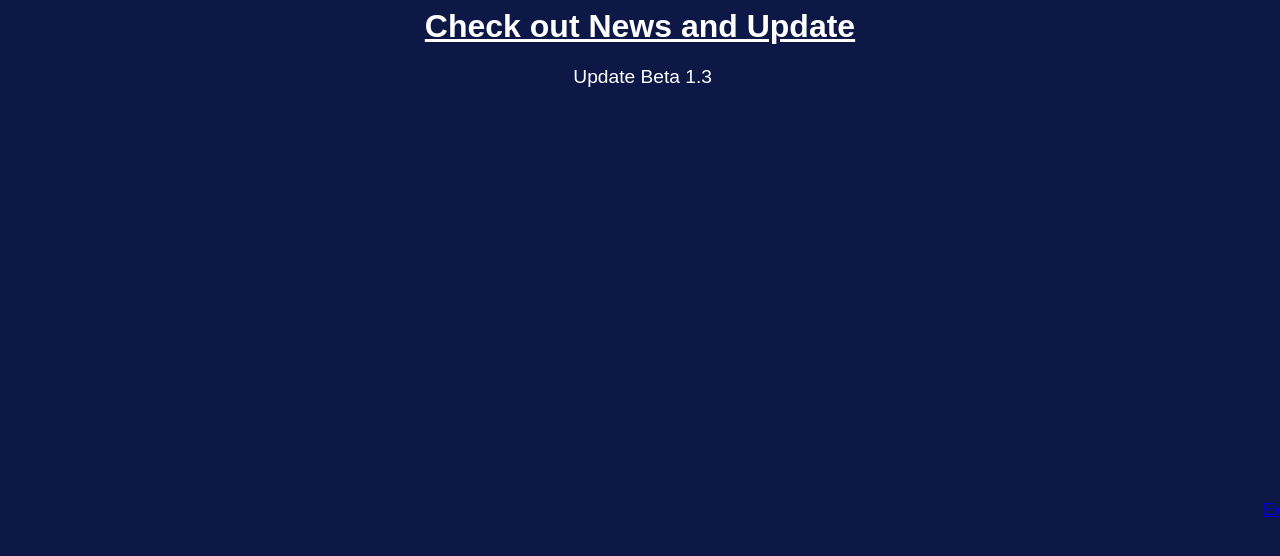
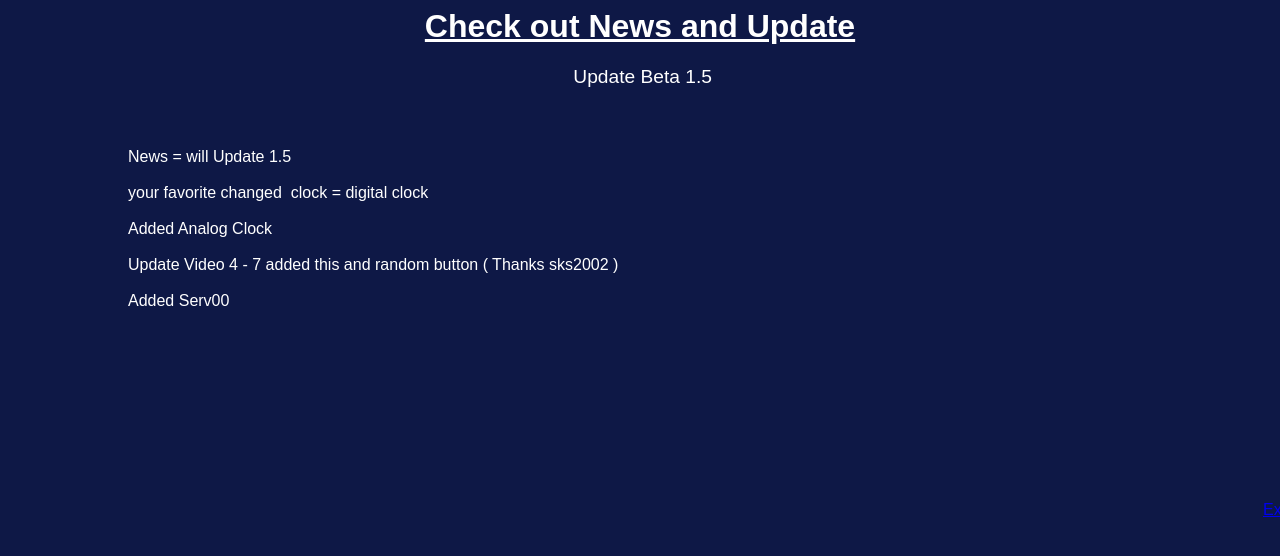
Before and after one commit to christopher3242/Website, a plain HTML site: page News.html in a window 1280 px wide. Drawn offline with Linux system fonts and the light colour scheme.

Commit message:
News = will Update 1.5

```diff
--- a/News.html
+++ b/News.html
@@ -28,8 +28,29 @@
   </head>
   <body>
     <h1>Check out News and Update</h1>
-    <p>&nbsp;Update Beta 1.3<br>
+    <p>&nbsp;Update Beta 1.5<br>
+      <br>
     </p>
+    <div align="left">
+      <blockquote>
+        <blockquote>
+          <blockquote><br>
+            News = will Update 1.5 <br>
+            <br>
+            your favorite changed&nbsp; clock = digital clock<br>
+            <br>
+            Added Analog Clock <br>
+            <br>
+            Update Video 4 - 7 added this and random button ( Thanks
+            sks2002 )<br>
+            <br>
+            Added Serv00<br>
+            <br>
+            <br>
+          </blockquote>
+        </blockquote>
+      </blockquote>
+    </div>
     <div class="exit" style="top: 501px; left: 1263px;"> <font
         color="#00cccc"><a href="your%20favorite.html"
           moz-do-not-send="true">Exit</a></font>
```
